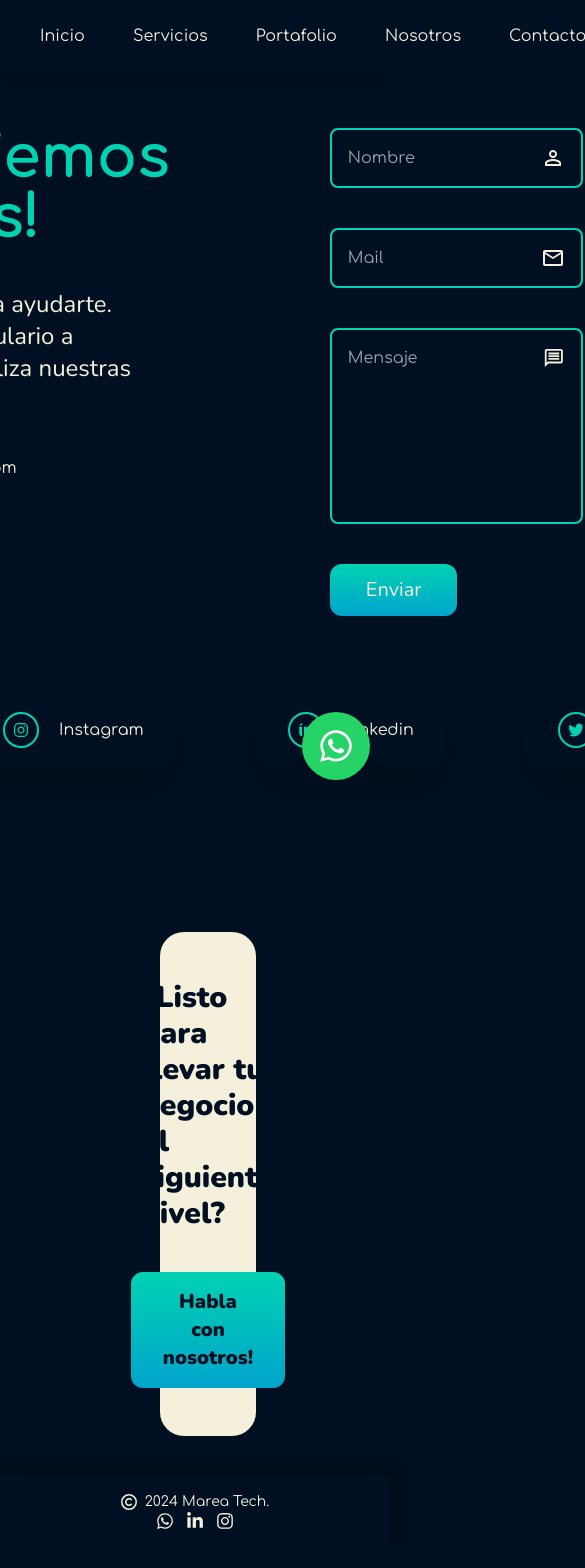
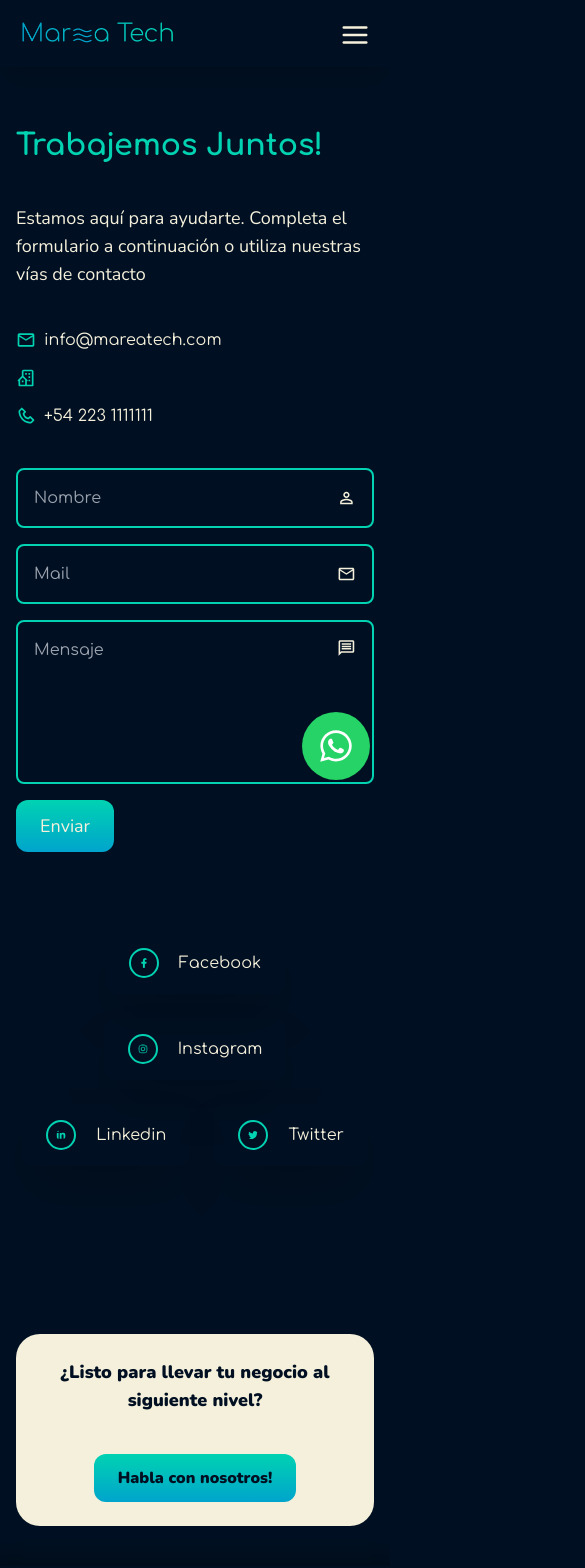
Before and after one commit to Santi-Teran/marea-tech, a Next.js app: page /contacto in a window 390 px wide. Shown: the top 1568 px of the page, 585 px wide, since content can reach past the window. Before the commit the page ends 1546 px from the top, so only its background shows below. Built offline with nearby package versions, Linux system fonts and the light colour scheme.

Commit message:
responsive

```diff
--- a/src/app/contacto/page.jsx
+++ b/src/app/contacto/page.jsx
@@ -7,43 +7,55 @@ const nunito = Nunito({ subsets: ["latin"] });
 
 const Contacto = () => {
   return (
-    <div className="flex flex-col items-center py-32 gap-20">
+    <div className="flex flex-col items-center py-32 gap-20 mx-4 md:mx-20">
 
-      <div className="flex justify-center gap-40 mx-40">
+      <div className="flex flex-col lg:flex-row justify-center gap-10 lg:gap-40">
 
-        <div className="w-1/2 flex flex-col gap-10">
-          <h1 className="text-6xl text-verde-agua font-black">Trabajemos Juntos!</h1>
-          <h2 className={`${nunito.className} text-2xl font-light`}>Estamos aquí para ayudarte. Completa el formulario a continuación o utiliza nuestras vías de contacto</h2>
-          <ul className="flex flex-col gap-10">
-            <li className="flex items-center gap-2"><MdMailOutline className="text-2xl text-verde-agua" />info@mareatech.com</li>
-            <li className="flex items-center gap-2"><BiBuildingHouse className="text-2xl text-verde-agua" /></li>
-            <li className="flex items-center gap-2"><BiPhone className="text-2xl text-verde-agua" />+54 223 1111111</li>
+        <div className="lg:w-1/2 flex flex-col gap-10">
+          <h1 className="text-3xl md:text-6xl text-verde-agua font-black">Trabajemos Juntos!</h1>
+          <h2 className={`${nunito.className} text-lg md:text-2xl font-light`}>Estamos aquí para ayudarte. Completa el formulario a continuación o utiliza nuestras vías de contacto</h2>
+          <ul className="flex flex-col gap-4 md:gap-10">
+            <li className="flex items-center gap-2"><MdMailOutline className="text-xl md:text-2xl text-verde-agua" />info@mareatech.com</li>
+            <li className="flex items-center gap-2"><BiBuildingHouse className="text-xl md:text-2xl text-verde-agua" /></li>
+            <li className="flex items-center gap-2"><BiPhone className="text-xl md:text-2xl text-verde-agua" />+54 223 1111111</li>
           </ul>
         </div>
 
-        <form className="w-1/2 flex flex-col gap-10">
+        <form className="lg:w-1/2 flex flex-col gap-4 md:gap-10">
           <div className="flex justify-between items-center p-4 rounded-lg border-2 border-verde-agua bg-transparent">
-            <input placeholder="Nombre" className="bg-transparent focus:outline-none focus:ring-0" />
-            <MdPersonOutline className="text-2xl"/>
+            <input placeholder="Nombre" className="bg-transparent focus:outline-none focus:ring-0 w-full" />
+            <MdPersonOutline className="text-xl md:text-2xl"/>
           </div>
           <div className="flex justify-between items-center p-4 rounded-lg border-2 border-verde-agua bg-transparent">
-            <input placeholder="Mail" className="bg-transparent focus:outline-none focus:ring-0" />
-            <MdMailOutline className="text-2xl"/>
+            <input placeholder="Mail" className="bg-transparent focus:outline-none focus:ring-0 w-full" />
+            <MdMailOutline className="text-xl md:text-2xl"/>
           </div>
           <div className="flex justify-between items-start p-4 rounded-lg border-2 border-verde-agua bg-transparent">
-            <textarea placeholder="Mensaje" className="w-full bg-transparent focus:outline-none focus:ring-0 resize-none h-40" />
-            <MdOutlineMessage className="text-2xl"/>
+            <textarea placeholder="Mensaje" className="w-full bg-transparent focus:outline-none focus:ring-0 resize-none h-32 md:h-40" />
+            <MdOutlineMessage className="text-xl md:text-2xl"/>
           </div>
-          <button className={`${nunito.className} text-xl gradient w-fit py-3 px-9 rounded-xl hover:scale-125 transition-transform`}>Enviar</button>
+          <button className={`${nunito.className} text-lg md:text-xl gradient w-fit py-3 px-6 md:px-9 rounded-xl hover:scale-105 transition-transform`}>Enviar</button>
         </form>
 
       </div>
 
-      <div className="flex gap-20">
-        <div className="flex items-center gap-5 shadow-2xl px-8 py-4 rounded-xl hover:scale-125 transition-transform"><FaFacebookF className="text-4xl text-verde-agua border-2 border-verde-agua p-2 rounded-full hover:bg-verde-agua hover:text-dark-blue dark:hover:text-arena transition-colors" />Facebook</div>
-        <div className="flex items-center gap-5 shadow-2xl px-8 py-4 rounded-xl hover:scale-125 transition-transform"><FaInstagram className="text-4xl text-verde-agua border-2 border-verde-agua p-2 rounded-full hover:bg-verde-agua hover:text-dark-blue dark:hover:text-arena transition-colors" />Instagram</div>
-        <div className="flex items-center gap-5 shadow-2xl px-8 py-4 rounded-xl hover:scale-125 transition-transform"><FaLinkedinIn  className="text-4xl text-verde-agua border-2 border-verde-agua p-2 rounded-full hover:bg-verde-agua hover:text-dark-blue dark:hover:text-arena transition-colors" />Linkedin</div>
-        <div className="flex items-center gap-5 shadow-2xl px-8 py-4 rounded-xl hover:scale-125 transition-transform"><FaTwitter className="text-4xl text-verde-agua border-2 border-verde-agua p-2 rounded-full hover:bg-verde-agua hover:text-dark-blue dark:hover:text-arena transition-colors" />Twitter</div>
+      <div className="flex flex-wrap justify-center gap-6 md:gap-20">
+        <div className="flex items-center gap-5 shadow-2xl px-6 md:px-8 py-4 rounded-xl hover:scale-105 transition-transform">
+          <FaFacebookF className="text-3xl md:text-4xl text-verde-agua border-2 border-verde-agua p-2 rounded-full hover:bg-verde-agua hover:text-dark-blue dark:hover:text-arena transition-colors" />
+          Facebook
+        </div>
+        <div className="flex items-center gap-5 shadow-2xl px-6 md:px-8 py-4 rounded-xl hover:scale-105 transition-transform">
+          <FaInstagram className="text-3xl md:text-4xl text-verde-agua border-2 border-verde-agua p-2 rounded-full hover:bg-verde-agua hover:text-dark-blue dark:hover:text-arena transition-colors" />
+          Instagram
+        </div>
+        <div className="flex items-center gap-5 shadow-2xl px-6 md:px-8 py-4 rounded-xl hover:scale-105 transition-transform">
+          <FaLinkedinIn className="text-3xl md:text-4xl text-verde-agua border-2 border-verde-agua p-2 rounded-full hover:bg-verde-agua hover:text-dark-blue dark:hover:text-arena transition-colors" />
+          Linkedin
+        </div>
+        <div className="flex items-center gap-5 shadow-2xl px-6 md:px-8 py-4 rounded-xl hover:scale-105 transition-transform">
+          <FaTwitter className="text-3xl md:text-4xl text-verde-agua border-2 border-verde-agua p-2 rounded-full hover:bg-verde-agua hover:text-dark-blue dark:hover:text-arena transition-colors" />
+          Twitter
+        </div>
       </div>
 
     </div>
--- a/src/app/page.jsx
+++ b/src/app/page.jsx
@@ -1,4 +1,3 @@
-import CallToAction from "../components/CallToAction";
 import Landing from "../components/Landing";
 import Proposal from "../components/Proposal";
 import Services from "../components/Services";
--- a/src/components/CallToAction.jsx
+++ b/src/components/CallToAction.jsx
@@ -4,9 +4,9 @@ const nunito = Nunito({ subsets: ["latin"] });
 
 const CallToAction = () => {
   return (
-    <div className='flex flex-col items-center my-10 gap-10 bg-dark-blue dark:bg-arena text-arena dark:text-dark-blue mx-40 p-12 rounded-3xl'>
-      <h2 className={`${nunito.className} text-3xl font-black`}>¿Listo para llevar tu negocio al siguiente nivel?</h2>
-      <button className={`${nunito.className} text-xl font-black gradient w-fit py-4 px-8 rounded-xl hover:scale-125 transition-transform`}>Habla con nosotros!</button>
+    <div className='flex flex-col items-center my-10 gap-10 bg-dark-blue dark:bg-arena text-arena dark:text-dark-blue mx-4 md:mx-20 p-6 md:p-12 rounded-3xl'>
+      <h2 className={`${nunito.className} text-lg md:text-3xl font-black text-center`}>¿Listo para llevar tu negocio al siguiente nivel?</h2>
+      <button className={`${nunito.className} text-base md:text-xl font-black gradient w-fit py-3 md:py-4 px-6 md:px-8 rounded-xl hover:scale-125 transition-transform`}>Habla con nosotros!</button>
     </div>
   )
 }
--- a/src/components/NavBar.jsx
+++ b/src/components/NavBar.jsx
@@ -1,22 +1,56 @@
+'use client'
+import { useState } from 'react';
 import Image from 'next/image';
-import logo from '../../public/mareatech.png'
+import { FiMenu, FiX } from 'react-icons/fi';
+import logo from '../../public/mareatech.png';
 import ThemeToggle from './ThemeToggle';
 import Link from 'next/link';
 
 const NavBar = () => {
+
+  const [isOpen, setIsOpen] = useState(false);
+
+  const toggleMenu = () => {
+    setIsOpen(!isOpen);
+  };
+
   return (
     <div className='flex justify-between items-center fixed bg-arena w-full dark:bg-dark-blue shadow-xl z-20'>
-      <Link href={'/'} className='w-1/6 p-5'><Image src={logo} alt='Marea Tech'/></Link>
-      <ul className='flex gap-12'>
-        <Link className='hover:scale-105 hover:border-b border-dark-blue dark:border-arena transition-all' href={'/'}>Inicio</Link>
-        <Link className='hover:scale-105 hover:border-b border-dark-blue dark:border-arena transition-all' href={'/servicios'}>Servicios</Link>
-        <Link className='hover:scale-105 hover:border-b border-dark-blue dark:border-arena transition-all' href={'/portafolio'}>Portafolio</Link>
-        <Link className='hover:scale-105 hover:border-b border-dark-blue dark:border-arena transition-all' href={'/nosotros'}>Nosotros</Link>
-        <Link className='hover:scale-105 hover:border-b border-dark-blue dark:border-arena transition-all' href={'/contacto'}>Contacto</Link>
-      </ul>
-      <ThemeToggle />
+      <Link href='/' className='md:w-1/6 w-1/2 p-5'>
+        <Image src={logo} alt='Marea Tech'/>
+      </Link>
+      <div className='hidden md:flex gap-12'>
+        <Link className='hover:scale-105 hover:border-b border-dark-blue dark:border-arena transition-all' href='/'>Inicio</Link>
+        <Link className='hover:scale-105 hover:border-b border-dark-blue dark:border-arena transition-all' href='/servicios'>Servicios</Link>
+        <Link className='hover:scale-105 hover:border-b border-dark-blue dark:border-arena transition-all' href='/portafolio'>Portafolio</Link>
+        <Link className='hover:scale-105 hover:border-b border-dark-blue dark:border-arena transition-all' href='/nosotros'>Nosotros</Link>
+        <Link className='hover:scale-105 hover:border-b border-dark-blue dark:border-arena transition-all' href='/contacto'>Contacto</Link>
+      </div>
+      <div className='md:hidden absolute right-0 top-0 m-5'>
+        <button onClick={toggleMenu} className='text-3xl focus:outline-none'>
+          <FiMenu />
+        </button>
+      </div>
+      <div className='md:flex hidden'>
+        <ThemeToggle />
+      </div>
+      {isOpen && (
+        <div className='fixed inset-0 bg-black bg-opacity-50 z-30 flex flex-col items-end justify-center md:hidden'>
+          <div className='bg-white dark:bg-dark-blue rounded-lg shadow-lg w-60 h-full'>
+            <button onClick={toggleMenu} className='absolute right-0 m-5 text-3xl'><FiX /></button>
+            <nav className='flex flex-col items-start gap-10 p-10 pt-20 text-xl'>
+              <Link className='hover:scale-105 hover:border-b border-dark-blue dark:border-arena transition-all' href='/'>Inicio</Link>
+              <Link className='hover:scale-105 hover:border-b border-dark-blue dark:border-arena transition-all' href='/servicios'>Servicios</Link>
+              <Link className='hover:scale-105 hover:border-b border-dark-blue dark:border-arena transition-all' href='/portafolio'>Portafolio</Link>
+              <Link className='hover:scale-105 hover:border-b border-dark-blue dark:border-arena transition-all' href='/nosotros'>Nosotros</Link>
+              <Link className='hover:scale-105 hover:border-b border-dark-blue dark:border-arena transition-all' href='/contacto'>Contacto</Link>
+              <ThemeToggle />
+            </nav>
+          </div>
+        </div>
+      )}
     </div>
-  )
+  );
 }
 
 export default NavBar;
```
Also changed, not shown: src/app/nosotros/page.jsx (+21 -21 lines), src/app/portafolio/page.jsx (+3 -4 lines), src/app/servicios/page.jsx (+11 -11 lines), src/components/Landing.jsx (+10 -8 lines), src/components/Proposal.jsx (+12 -12 lines), src/components/Services.jsx (+4 -4 lines), src/components/SliderComponent.jsx (+15 -9 lines), src/components/Testimonies.jsx (+10 -13 lines).
